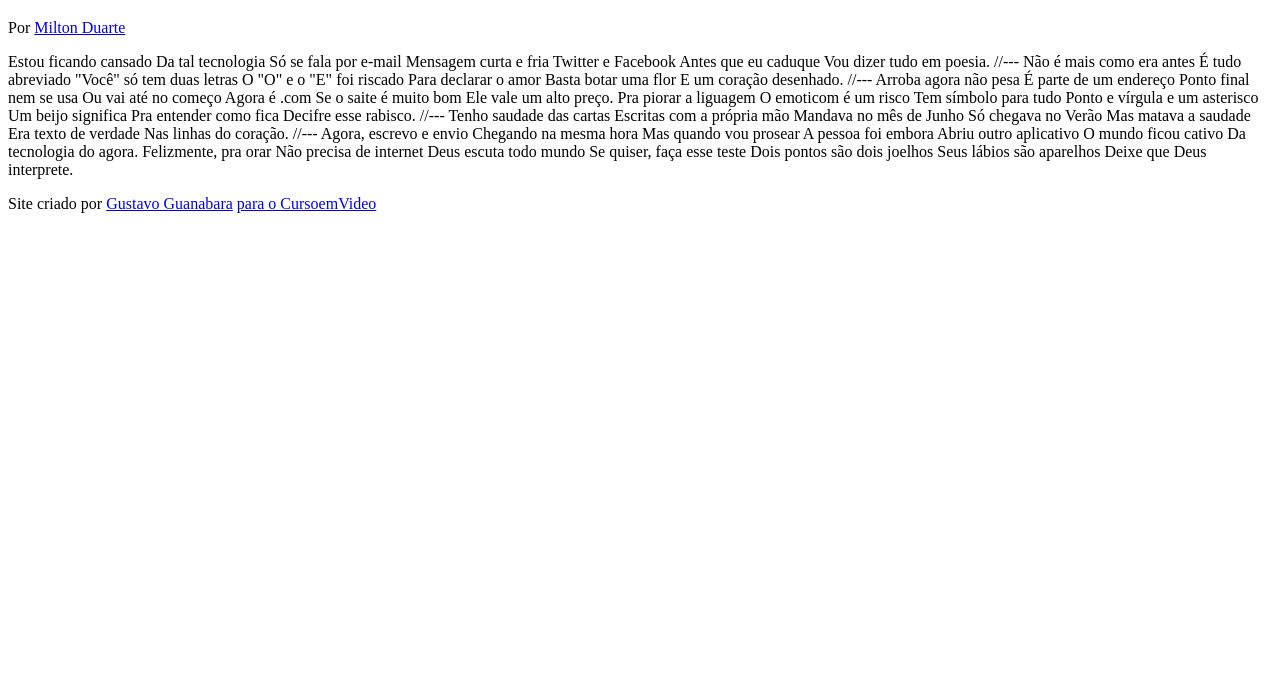
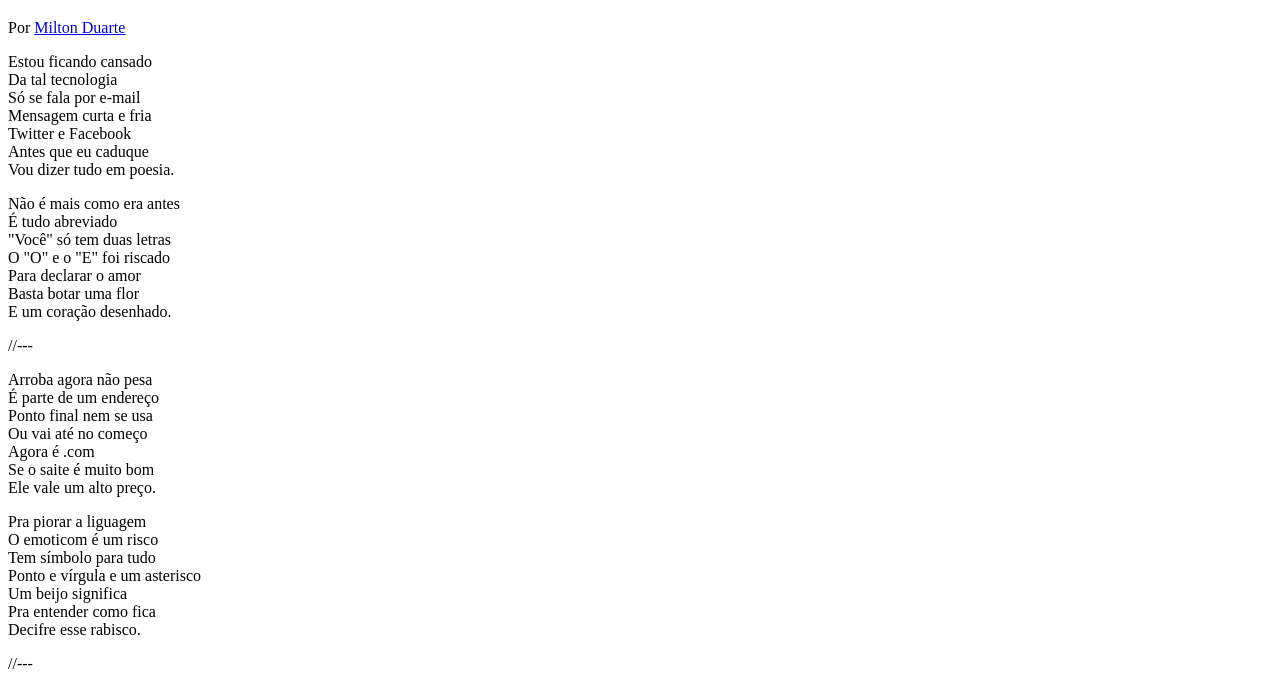
Before and after one commit to Deh1301/htmlcss, a plain HTML site: page exercicio/desafio 12/index.html in a window 1280 px wide. Shown: the part 61-747 px from the top of the page. Drawn offline with Linux system fonts and the light colour scheme.

Commit message:
atualizei

```diff
--- a/exercicio/desafio 12/index.html
+++ b/exercicio/desafio 12/index.html
@@ -15,69 +15,91 @@
 
     </header>
 
-    Estou ficando cansado
-    Da tal tecnologia
-    Só se fala por e-mail
-    Mensagem curta e fria
-    Twitter e Facebook
-    Antes que eu caduque
-    Vou dizer tudo em poesia.
+    <section>
+        <p>
+            Estou ficando cansado <br>
+            Da tal tecnologia <br>
+            Só se fala por e-mail <br>
+            Mensagem curta e fria <br>
+            Twitter e Facebook <br>
+            Antes que eu caduque <br>
+            Vou dizer tudo em poesia.
+        </p>
+    </section>
+
+
+
+    <section>
+        <p>
+            Não é mais como era antes <br>
+            É tudo abreviado <br>
+            "Você" só tem duas letras <br>
+            O "O" e o "E" foi riscado <br>
+            Para declarar o amor <br>
+            Basta botar uma flor <br>
+            E um coração desenhado.
+        </p>
+    </section>
 
     //---
 
-    Não é mais como era antes
-    É tudo abreviado
-    "Você" só tem duas letras
-    O "O" e o "E" foi riscado
-    Para declarar o amor
-    Basta botar uma flor
-    E um coração desenhado.
+    <section>
+        <p>
+            Arroba agora não pesa <br>
+            É parte de um endereço <br>
+            Ponto final nem se usa <br>
+            Ou vai até no começo <br>
+            Agora é .com <br>
+            Se o saite é muito bom <br>
+            Ele vale um alto preço. <br>
+        </p>
+        <p>
+            Pra piorar a liguagem <br>
+            O emoticom é um risco <br>
+            Tem símbolo para tudo <br>
+            Ponto e vírgula e um asterisco <br>
+            Um beijo significa <br>
+            Pra entender como fica <br>
+            Decifre esse rabisco.
+        </p>
+    </section>
 
     //---
 
-    Arroba agora não pesa
-    É parte de um endereço
-    Ponto final nem se usa
-    Ou vai até no começo
-    Agora é .com
-    Se o saite é muito bom
-    Ele vale um alto preço.
-
-    Pra piorar a liguagem
-    O emoticom é um risco
-    Tem símbolo para tudo
-    Ponto e vírgula e um asterisco
-    Um beijo significa
-    Pra entender como fica
-    Decifre esse rabisco.
+    <section>
+        <p>
+            Tenho saudade das cartas <br>
+            Escritas com a própria mão <br>
+            Mandava no mês de Junho <br>
+            Só chegava no Verão <br>
+            Mas matava a saudade <br>
+            Era texto de verdade <br>
+            Nas linhas do coração.
+        </p>
+    </section>
 
     //---
 
-    Tenho saudade das cartas
-    Escritas com a própria mão
-    Mandava no mês de Junho
-    Só chegava no Verão
-    Mas matava a saudade
-    Era texto de verdade
-    Nas linhas do coração.
-
-    //---
-
-    Agora, escrevo e envio
-    Chegando na mesma hora
-    Mas quando vou prosear
-    A pessoa foi embora
-    Abriu outro aplicativo
-    O mundo ficou cativo
-    Da tecnologia do agora.
-
-    Felizmente, pra orar
-    Não precisa de internet
-    Deus escuta todo mundo
-    Se quiser, faça esse teste
-    Dois pontos são dois joelhos
-    Seus lábios são aparelhos
-    Deixe que Deus interprete.
+    <section>
+        <p>
+            Agora, escrevo e envio <br>
+            Chegando na mesma hora <br>
+            Mas quando vou prosear <br>
+            A pessoa foi embora <br>
+            Abriu outro aplicativo <br>
+            O mundo ficou cativo <br>
+            Da tecnologia do agora. <br>
+        </p>
+        <p>
+            Felizmente, pra orar <br>
+            Não precisa de internet <br>
+            Deus escuta todo mundo <br>
+            Se quiser, faça esse teste <br>
+            Dois pontos são dois joelhos <br>
+            Seus lábios são aparelhos <br>
+            Deixe que Deus interprete.
+        </p>
+    </section>
 
     <footer>
         <p>Site criado por <a href="https://gustavoguanabara.github.io" target="_blank">Gustavo Guanabara</a> <a href="https://www.cursoemvideo.com"target="_blank">para o CursoemVideo</a></p>
```
